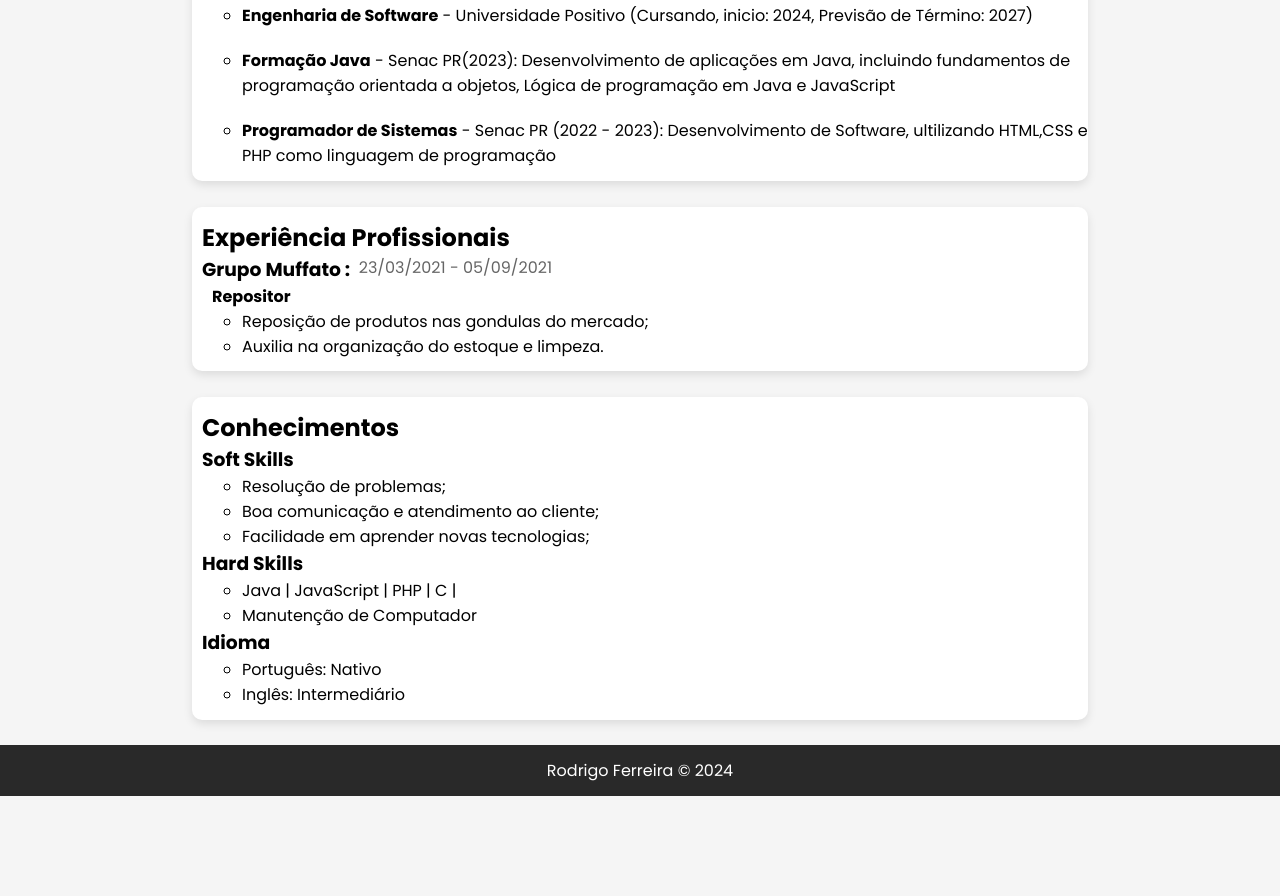
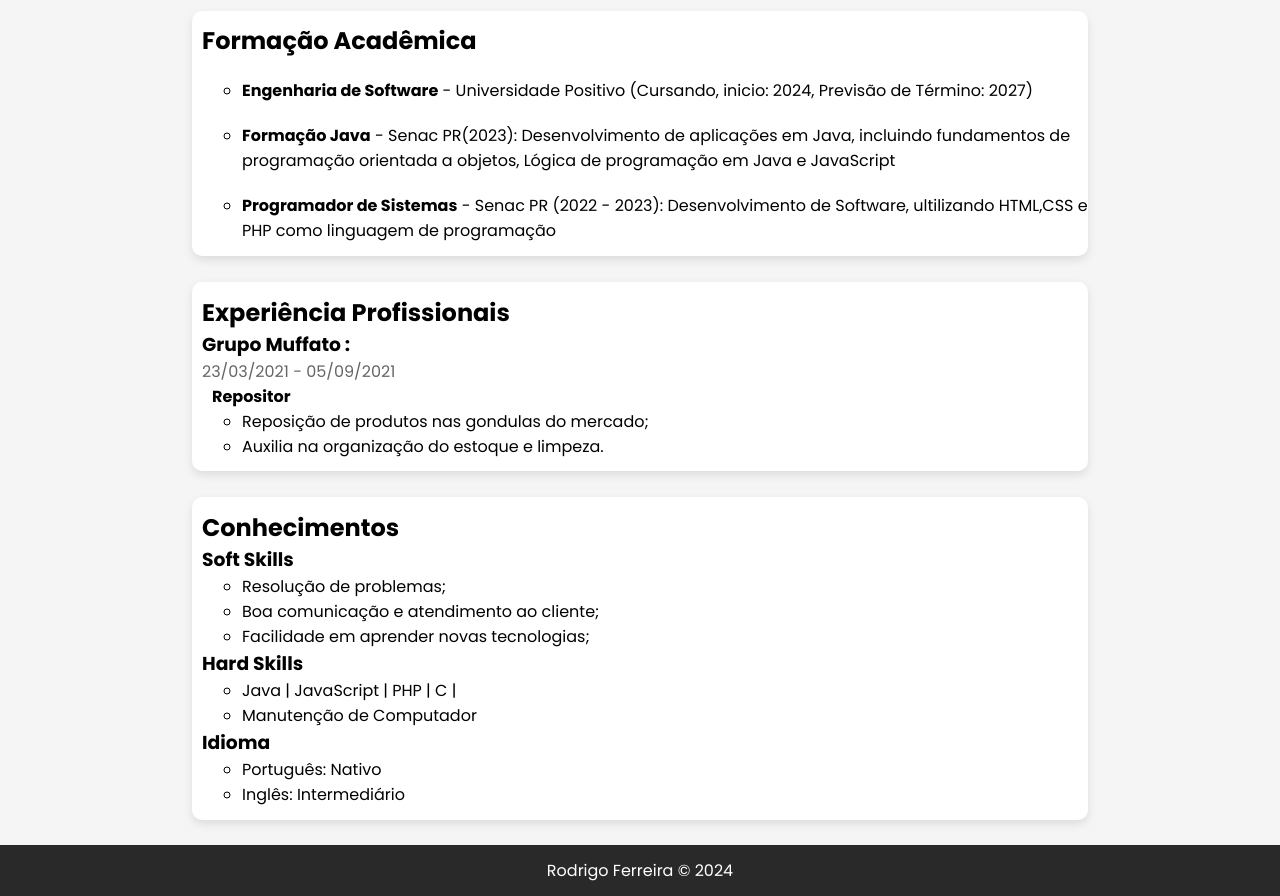
Before and after one commit to RodrigoDGFerreira/Curriculo-Rodrigo-Ferreira, a plain HTML site: page index.html in a window 1280 px wide. Shown: the part 836-1732 px from the top of the page. Before the commit the page ends 1632 px from the top, so only its background shows below. Drawn offline with nearby package versions, Linux system fonts and the light colour scheme.

Commit message:
Add files via upload

```diff
--- a/style/style.css
+++ b/style/style.css
@@ -73,9 +73,10 @@ li {
   list-style: circle;
 }
 .data {
-  width: 350px;
+  width: 360px;
   display: flex;
   justify-content: space-between;
+  flex-wrap: wrap;
 }
 .opacidade {
   opacity: 0.6;
@@ -87,3 +88,11 @@ footer {
   color: white;
   text-align: center;
 }
+@media (max-width: 1500px) {
+  .navegacao {
+    width: 300px;
+  }
+  .data {
+    width: 200px;
+  }
+}
```
